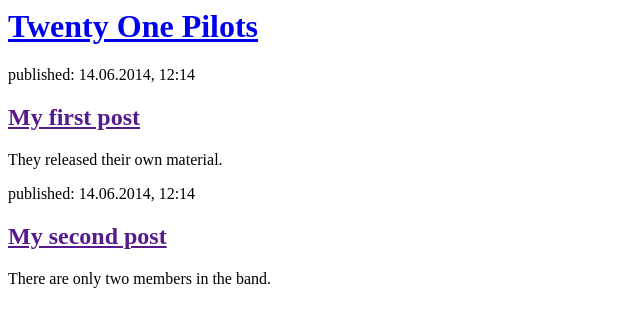
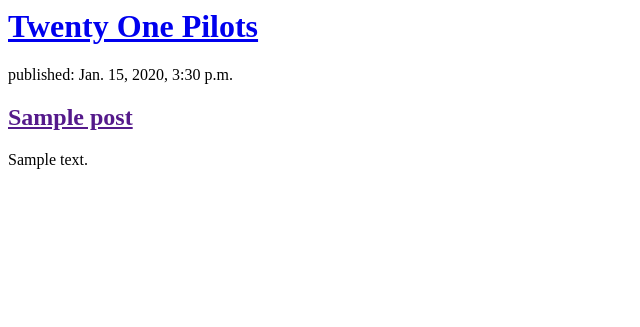
Before and after one commit to notblurryface1/my-first-blog, a Django app: template blog/templates/blog/post_list.html in a window 1280 px wide. Shown: the top 327 px of the page, without its empty margins (0-640 px from the left). Run offline with Django 3.2, Linux system fonts and the light colour scheme; the template is opened without the code that fills it: values that come from a table or form of the project are taken from there, others are empty; tables that the repository leaves empty hold one stand-in row (values such as "Sample post").

Commit message:
Modified templates to display posts from database.

```diff
--- a/blog/templates/blog/post_list.html
+++ b/blog/templates/blog/post_list.html
@@ -5,18 +5,14 @@
     <body>
       <div>
             <h1><a href="/">Twenty One Pilots</a></h1>
-        <div>
 
-        <div>
-            <p>published: 14.06.2014, 12:14</p>
-            <h2><a href="">My first post</a></h2>
-            <p>They released their own material.</p>
-        </div>
+            {% for post in posts %}
+    <div>
+        <p>published: {{ post.published_date }}</p>
+        <h2><a href="">{{ post.title }}</a></h2>
+        <p>{{ post.text|linebreaksbr }}</p>
+    </div>
+{% endfor %}
 
-        <div>
-            <p>published: 14.06.2014, 12:14</p>
-            <h2><a href="">My second post</a></h2>
-            <p>There are only two members in the band.</p>
-        </div>
     </body>
 </html>
```
